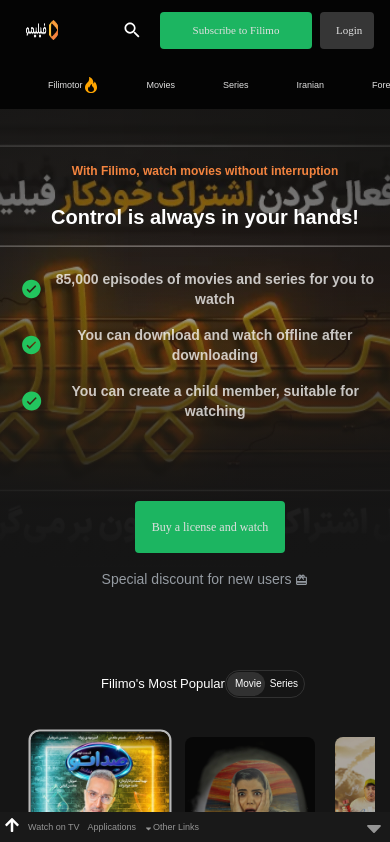
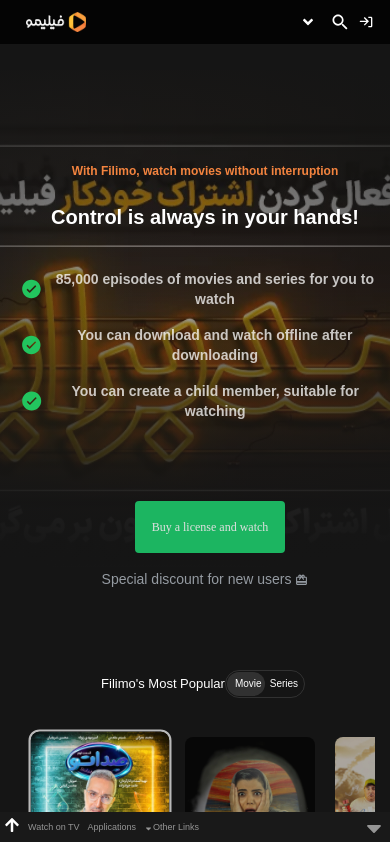
Before and after one commit to NextYt/filimo, a React (Vite) app: page / in a window 390 px wide. Shown: the top 842 px of the page. Built offline with nearby package versions, Linux system fonts and the light colour scheme.

Commit message:
the header now is have better UI & better responsiveness

```diff
--- a/src/assets/assets.ts
+++ b/src/assets/assets.ts
@@ -16,6 +16,8 @@
 import { IoMdSearch } from "react-icons/io";
 import { IoIosInformationCircleOutline } from "react-icons/io";
 import { FaShareAlt } from "react-icons/fa";
+import { CgLogIn } from "react-icons/cg";
+import { FaAngleUp } from "react-icons/fa";
 
 
 export const assets = {
@@ -51,6 +53,9 @@
   angleDown: FaAngleDown,
   info: IoIosInformationCircleOutline,
   share: FaShareAlt,
+  login: CgLogIn,
+  angleUp: FaAngleUp,
+
   // Device images
   laptop: new URL("./images/laptop.webp", import.meta.url).href,
   mobile: new URL("./images/mobile.webp", import.meta.url).href,
--- a/src/components/Header/Header.tsx
+++ b/src/components/Header/Header.tsx
@@ -9,7 +9,7 @@
 import Button from "../Button/Button";
 import NavigationItem from "../../pages/Home/components/Navigation/NavigationItem";
 import { MenuItem, SubMenuItem } from "../../types/header";
-import { useEffect, useCallback } from "react";
+import { useEffect, useCallback, useState } from "react";
 import { useLocation, useNavigate } from "react-router-dom";
 import {
   ExtendedSubMenuItem,
@@ -21,12 +21,21 @@
 import Asset from "../ImageComponent/Image";
 import { assets } from "../../assets/assets";
 import { useScreenSize } from "../../context/hooks";
+
 const Header = () => {
   // Using our optimized selectors to only get what we need
   const navigationItems = useUISelector(
     (context) => context.state.navigationItems
   );
   const headerButtons = useUISelector((context) => context.state.headerButtons);
+
+  // Add state for expanding/collapsing middle navigation on small screens
+  const [isMiddleNavExpanded, setIsMiddleNavExpanded] = useState(false);
+
+  // Toggle middle navigation expansion state
+  const toggleMiddleNav = () => {
+    setIsMiddleNavExpanded(!isMiddleNavExpanded);
+  };
 
   // Using Content context to access filters
   const contentContext = useContent();
@@ -302,7 +311,6 @@
       return btn;
     }
   );
-
   return (
     <header>
       <div className="header-link">
@@ -327,6 +335,15 @@
 
           <div className="small-icon-bu flex flex-row gap-2">
             {screenSize < 1140 && (
+              <>
+                <Button onClick={toggleMiddleNav} style={{ marginRight: '6px' }}>
+                  <Asset
+                    src={isMiddleNavExpanded ? assets.angleUp : assets.angleDown}
+                    width={16}
+                    height={16}
+                    className="text-white"
+                  />
+                </Button>
                 <Button onClick={handleSearchClick}>
                   <Asset
                     src={assets.search}
@@ -335,6 +352,7 @@
                     className="text-white"
                   />
                 </Button>
+              </>
             )}
             {isLoggedIn ? (
               <>
@@ -345,26 +363,27 @@
                   Logout
                 </Button>
               </>
-            ) : (
+            ) : screenSize > 425 ? (
               mappedHeaderButtons.map((btn: HeaderButton, index: number) => (
                 <Button
                   key={index}
                   className={btn.className}
                   onClick={btn.onClick}
-                  style={{
-
-                  }}
                 >
                   {btn.label}
                 </Button>
               ))
+            ) : (
+              <Button>
+                <Asset src={assets.login} className="text-white" />
+              </Button>
             )}
           </div>
         </div>
         {/* here if screen size is smaller than 1140 only show the first item but greater than 1140 show all items */}
-        {screenSize < 1140 && (
+        {screenSize < 1140 && isMiddleNavExpanded && (
           <div
-            className="list-none flex flex-row text-nowrap items-center overflow-x-auto overflow-y-visible h-12 relative w-full"
+            className="list-none flex flex-row text-nowrap items-center overflow-x-auto overflow-y-hidden h-12 relative w-full"
             style={{ WebkitOverflowScrolling: "touch" }}
           >
             <div className="inline-flex overflow-visible items-center gap-4 px-4">
```
Lines whose indentation alone changed are shown as unchanged.
